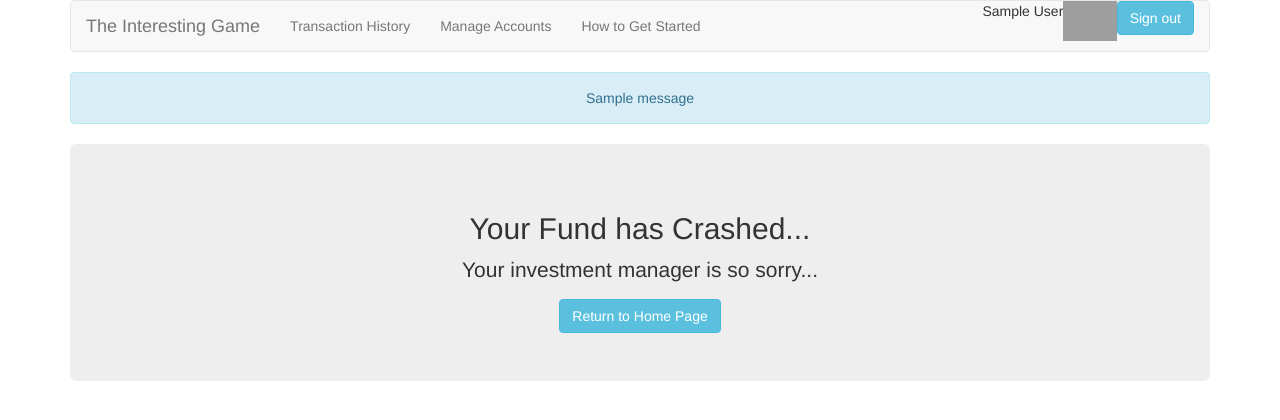
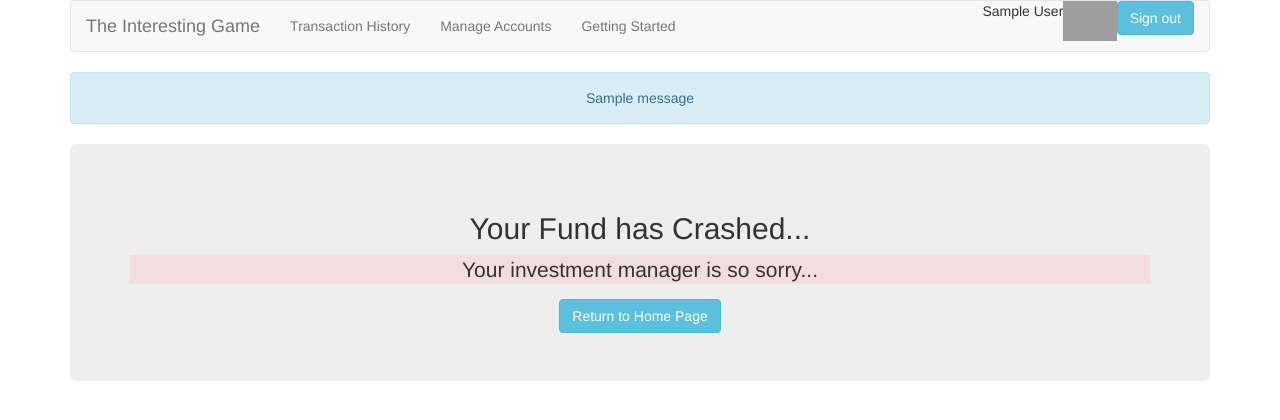
Before and after one commit to wesbasinger/interesting-game, a Flask app: template templates/crash.html in a window 1280 px wide. Shown: the top 420 px of the page. Run offline with Flask 2, Linux system fonts and the light colour scheme; the template is opened without the code that fills it, so the values that code supplies are empty; the visitor is signed in with stand-in values (Sample User, id 1); one stand-in notice (Sample message) is shown; some libraries are stand-ins or nearby versions; grey boxes are pictures that could not be loaded.

Commit message:
Hooked up the Getting started tab.

```diff
--- a/templates/crash.html
+++ b/templates/crash.html
@@ -10,7 +10,7 @@
 
   <h2>Your Fund has Crashed...</h2>
 
-  <p class="lead">Your investment manager is so sorry...</p>
+  <p class="lead bg-danger">Your investment manager is so sorry...</p>
 
   <a href="{{url_for("index")}}" class="btn btn-info" role="button">Return to Home Page</a>
 </div>
--- a/templates/error.html
+++ b/templates/error.html
@@ -10,7 +10,7 @@
 
   <h2>Error</h2>
 
-  <p class="lead">{{message}}</p>
+  <p class="lead bg-danger">{{message}}</p>
 
   <a href="{{url_for("index")}}" class="btn btn-info" role="button">Return to Home Page</a>
 </div>
--- a/templates/layout.html
+++ b/templates/layout.html
@@ -63,7 +63,7 @@
                             <ul class="nav navbar-nav">
                                 <li><a href="{{url_for('transactions')}}">Transaction History</a></li>
                                 <li><a href="{{url_for('manage')}}">Manage Accounts</a></li>
-                                <li><a href="#">How to Get Started</a></li>
+                                <li><a href="{{url_for('getting_started')}}">Getting Started</a></li>
                             </ul>
                             <ul class="nav navbar-nav navbar-right">
                                 <li>{{ session["name"] }}</li>
```
